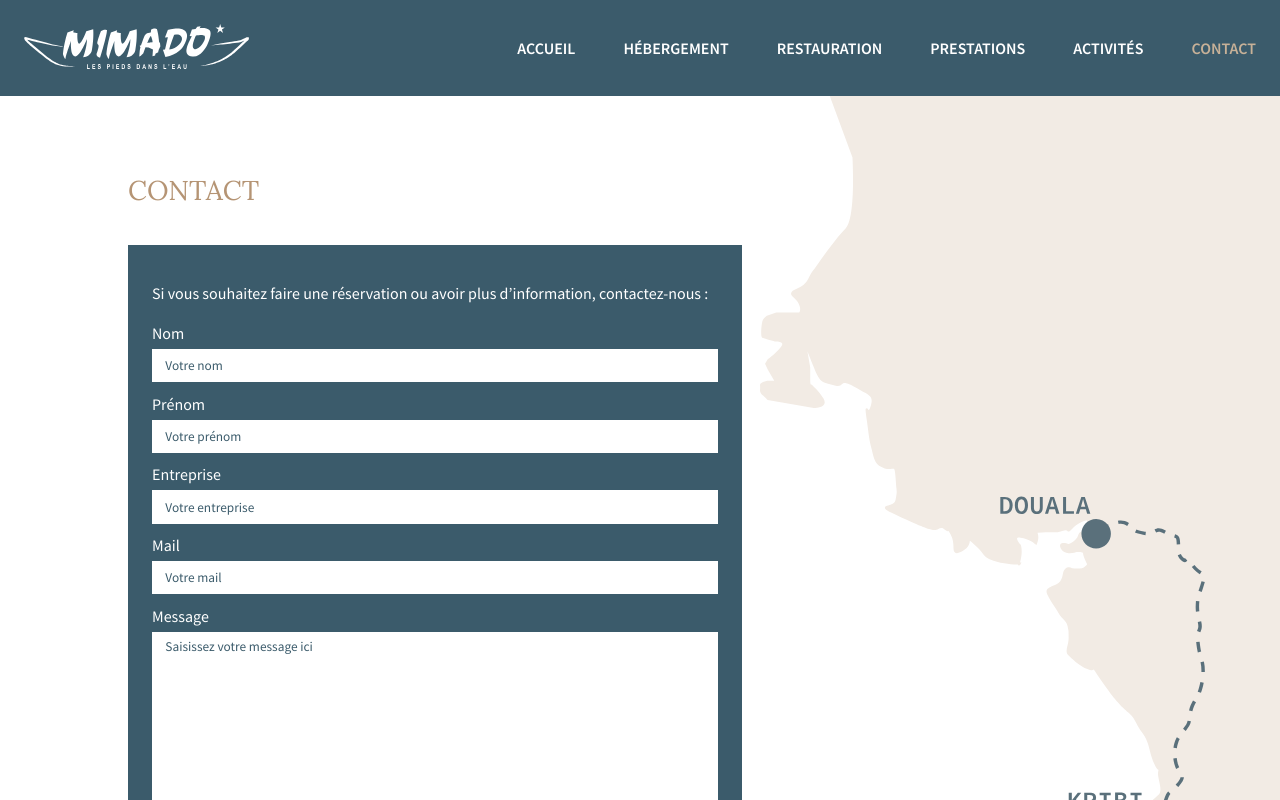
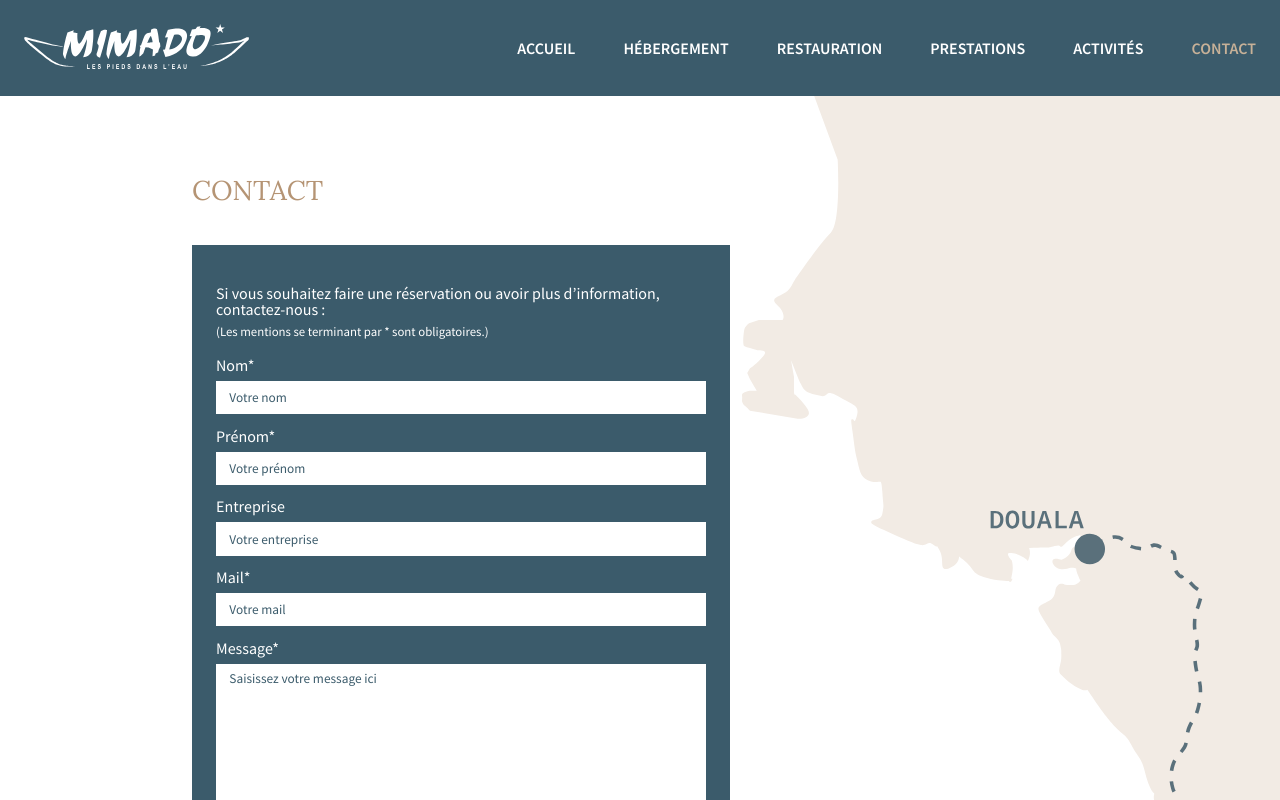
Before and after one commit to MarcChayer/hotel-Mimado, a React app: page /contact in a window 1280 px wide. Shown: the top 800 px of the page. Built offline with nearby package versions, Linux system fonts and the light colour scheme; a web font is replaced by a local one.

Commit message:
FEAT new text on contact page and test emailjs

```diff
--- a/src/components/Contact/contact.scss
+++ b/src/components/Contact/contact.scss
@@ -11,8 +11,7 @@
     text-align: center;
     font-size: 1.7rem;
     color: vars.$secondary-color-more-dark;
-    padding-top: 3em;
-    margin-bottom: 1.5em;
+    margin: 3em 0;
   }
   .containerContact{
     .groupMapCameroun {
@@ -50,6 +49,12 @@
       .formTextContainer {
         font-family: 'SourceSansPro-Regular';
         // font-size: 1rem;
+        margin-bottom: .5em;
+        color: white;
+      }
+      .formTextContainer2 {
+        font-family: 'SourceSansPro-Regular';
+        font-size: .8rem;
         color: white;
         margin-bottom: 1.5em;
       }
@@ -115,10 +120,11 @@
     z-index: 1;
     .titleContact {
       text-align: left;
-      width: 80%;
+      margin-bottom: 1.5em;
+      width: 70%;
     }
     .containerContact{
-      width: 80%;
+      width: 70%;
       .groupMapCameroun {
         overflow: hidden;
         top: 0;
--- a/src/components/Contact/index.js
+++ b/src/components/Contact/index.js
@@ -35,7 +35,7 @@ const Contact = () => {
     event.preventDefault();
     // verification des inputs
     if (name && firstName && message && isEmail()) {
-      emailjs.sendForm("service_gz5igu6", "template_jao6lyh", event.target, "user_9coErnt98IbJYjURIIR9L")
+      emailjs.sendForm("service_aht1vfo", "template_jao6lyh", event.target, "user_9coErnt98IbJYjURIIR9L")
         .then((res) => {
           toast.success('Nous accusons la bonne réception de votre message, vous aurez un retour rapidement.', { className:"toast__success" });
           setName("");
@@ -66,9 +66,10 @@ const Contact = () => {
       <section className="containerContact">
         <div className="formContainer">
           <p className="formTextContainer">Si vous souhaitez faire une réservation ou avoir plus d’information, contactez-nous :</p>
+          <p className="formTextContainer2">(Les mentions se terminant par * sont obligatoires.)</p>
           <form method="post" className="form" onSubmit={handleOnSubmit}>
               <label className="formLabel">
-                Nom
+                Nom*
               </label>
               <input
                 onChange={(e) => setName(e.target.value)}
@@ -80,7 +81,7 @@ const Contact = () => {
                 autoComplete="off"
               />
               <label className="formLabel">
-                Prénom
+                Prénom*
               </label>
               <input
                 onChange={(e) => setFirstName(e.target.value)}
@@ -104,7 +105,7 @@ const Contact = () => {
                 autoComplete="off"
               />
               <label className="formLabel">
-                Mail
+                Mail*
               </label>
               <input
                 onChange={(e) => setEmail(e.target.value)}
@@ -116,7 +117,7 @@ const Contact = () => {
                 size="60"
               />
             <label className="formLabel">
-              Message
+              Message*
             </label>
             <textarea
               onChange={(e) => setMessage(e.target.value)}
--- a/src/components/Home/home.scss
+++ b/src/components/Home/home.scss
@@ -15,11 +15,14 @@
     background-repeat: no-repeat;
     background-size: cover;
     background-position: center;
-    .firstTitle {
+    .firstTitleGroup {
+      display: flex;
+      .firstTitle {
       font-family: 'Lora-Regular';
       text-transform: uppercase;
       font-size: 1.6rem;
       text-shadow: 2px 4px 3px rgba(0,0,0,0.3);
+    }
     }
     .secondText {
       font-size: 1.1rem;
@@ -249,8 +252,10 @@
 @media screen and (min-width:850px) {
   .home {
     .firstContainer {
-      .firstTitle {
-        font-size: 2.8rem;
+      .firstTitleGroup {
+        .firstTitle {
+          font-size: 2.8rem;
+        }
       }
       .secondText {
         font-size: 1.7rem;
@@ -265,6 +270,15 @@
           top: -100px;
           right: -80px;
         }
+      }
+      .reveal {
+        opacity: 0;
+        transform: translateY(-30px);
+      }
+      .reveal-visible {
+        opacity: 1;
+        transform: translateY(0);
+        transition: .3s;
       }
       .cardsHome {
         display:flex;
--- a/src/components/Home/index.js
+++ b/src/components/Home/index.js
@@ -51,6 +51,18 @@ const Home = () => {
     return () => window.removeEventListener("scroll", handleScroll);
   }, []);
 
+  var options = {
+    root: null,
+    rootMargin: '0px',
+    threshold: 1.0
+  }
+
+  const handleIntersect = () => {
+    console.log('handleIntersect');
+  }
+
+  var observer = new IntersectionObserver(handleIntersect, options);
+
   return (
     <div className="home">
       <Helmet defaultTitle="Hôtel Mimado">
@@ -61,14 +73,17 @@ const Home = () => {
         />
       </Helmet>
       <section className="firstContainer">
-        <h1 className="firstTitle" style={{ transform: `translateY(-${offsetY * 0.2}px)` }}>bienvenue à l'hôtel mimado</h1>
+        <div className="firstTitleGroup">
+          <span className="firstTitle">bienvenue à l'</span>
+          <h1 className="firstTitle">hôtel mimado</h1>
+        </div>
         <p className="secondText" style={{ transform: `translateY(-${offsetY * 0.2}px)` }}>Venez découvrir notre région sous un autre angle.</p>
       </section>
       <section className="secondContainer">
         <div className="maskLeafBananier">
           <img className="leafBananier" src={feuilleBananier} alt="Image de fond représentant une feuille de bananier."/>
         </div>
-        <div className="cardsHome">
+        <div className="cardsHome reveal">
           <NavLink exact to="/hebergement" className="cardHome">
             <div className="cardLogo"><img src={lit} alt="icone hôtellerie"/></div>
             <p className="textCard">Hôtel et Commodités</p>
```
